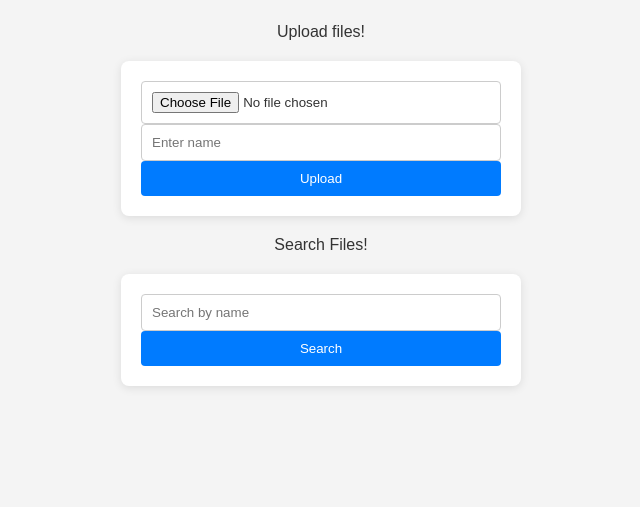
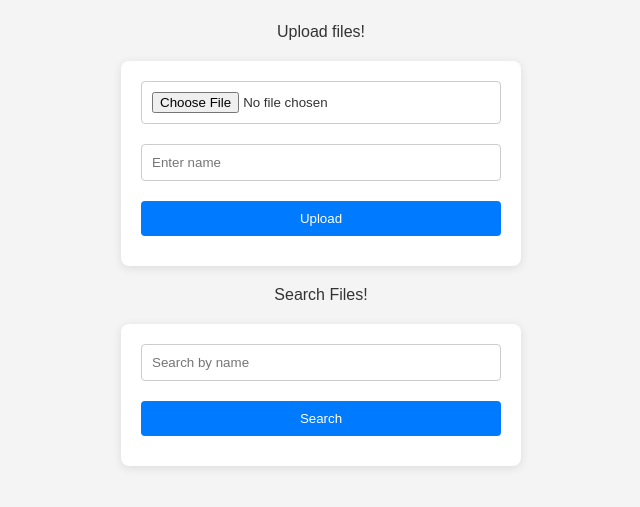
Before and after one commit to Perciviall/app, a Flask app: page / in a window 1280 px wide. Shown: the part 146-653 px from the top of the page, without its empty margins (319-959 px from the left). Run offline with Flask 3, Linux system fonts and the light colour scheme; the visitor is signed in with stand-in values (Sample User, id 1).

Commit message:
Update index.css

```diff
--- a/static/index.css
+++ b/static/index.css
@@ -50,6 +50,9 @@ li.alert {
 }
 /* Form Section Styles */
 form {
+    display: flex;
+    flex-direction: column;
+    gap: 10px;
     max-width: 400px;
     margin: 20px auto; /* Center forms */
     padding: 20px;
@@ -78,6 +81,7 @@ input[type="file"] {  /* Add file input styles */
     padding: 10px;
     border: 1px solid #ccc;
     border-radius: 4px;
+    margin-bottom: 10px;
     transition: border-color 0.3s;
 }
 
@@ -97,6 +101,7 @@ button {
     border: none;
     border-radius: 4px;
     cursor: pointer;
+    margin-bottom: 10px;
     transition: background-color 0.3s;
 }
 
```
